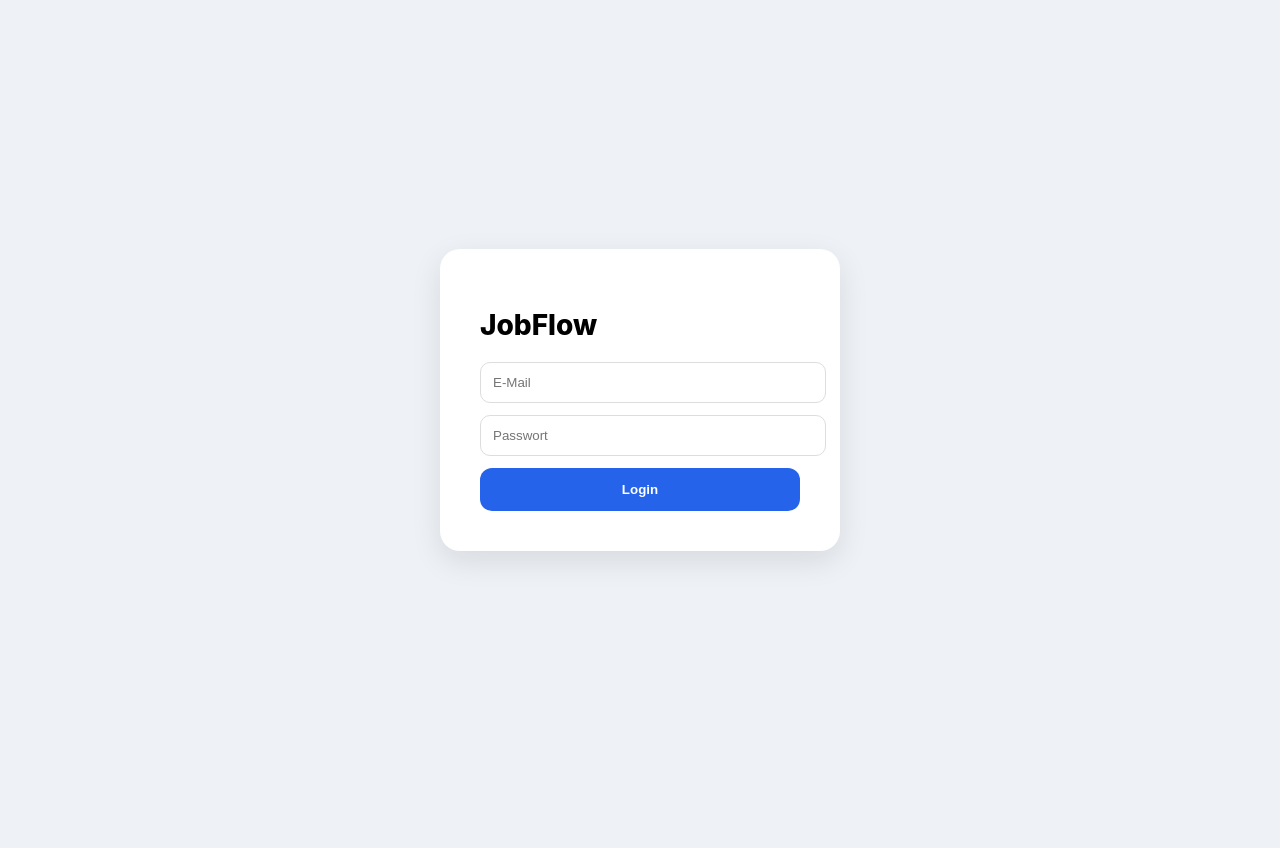
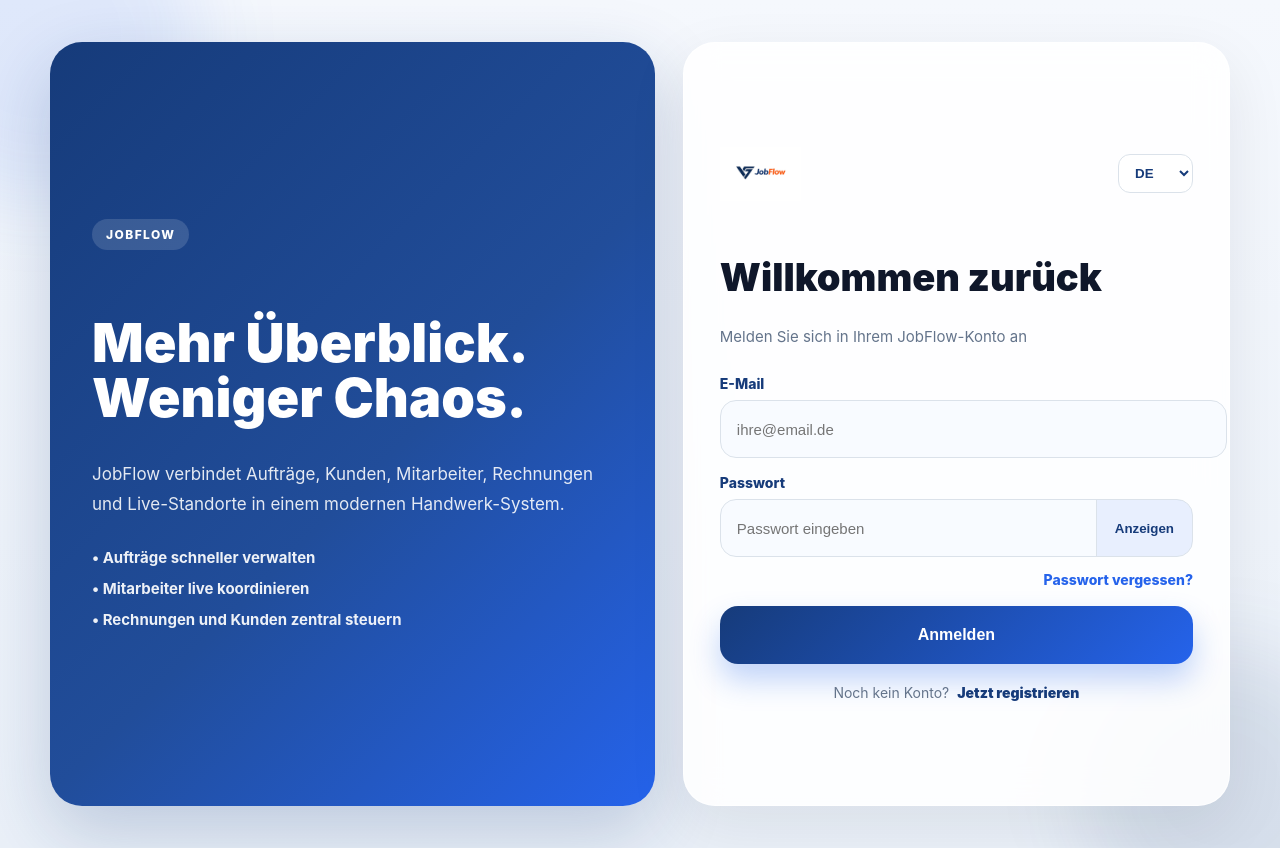
Before and after one commit to jobflow-app/jobflow-app, a Next.js app: page /login in a window 1280 px wide. Before the commit the page ends 800 px from the top, so only its background shows below. Built offline with nearby package versions, Linux system fonts and the light colour scheme; no server answers.

Commit message:
Update page.jsx

```diff
--- a/app/login/page.jsx
+++ b/app/login/page.jsx
@@ -1,6 +1,7 @@
 'use client'
 
 import { useState } from 'react'
+import Link from 'next/link'
 import { useRouter } from 'next/navigation'
 import { supabase } from '@/lib/supabase'
 
@@ -9,12 +10,20 @@
 
   const [email, setEmail] = useState('')
   const [password, setPassword] = useState('')
+  const [showPassword, setShowPassword] = useState(false)
   const [loading, setLoading] = useState(false)
   const [error, setError] = useState('')
+  const [language, setLanguage] = useState('DE')
 
   const handleLogin = async () => {
+    try {
       setLoading(true)
       setError('')
+
+      if (!email || !password) {
+        setError('Bitte E-Mail und Passwort eingeben.')
+        return
+      }
 
       const { data, error } = await supabase.auth.signInWithPassword({
         email,
@@ -23,13 +32,16 @@
 
       if (error) {
         setError(error.message)
-      setLoading(false)
         return
       }
 
-    const user = data.user
+      const user = data?.user
 
-    // 🔥 UZMI ROLE IZ DATABASE
+      if (!user) {
+        setError('Login fehlgeschlagen.')
+        return
+      }
+
       const { data: profile, error: profileError } = await supabase
         .from('profiles')
         .select('role')
@@ -37,12 +49,10 @@
         .single()
 
       if (profileError || !profile) {
-      setError('Profile not found')
-      setLoading(false)
+        setError('Profil nicht gefunden.')
         return
       }
 
-    // 🔥 REDIRECT PO ROLE
       if (profile.role === 'superadmin') {
         router.push('/superadmin/dashboard')
       } else if (profile.role === 'admin') {
@@ -50,35 +60,107 @@
       } else {
         router.push('/worker/dashboard')
       }
+    } catch (err) {
+      console.error(err)
+      setError('Etwas ist schiefgelaufen.')
+    } finally {
+      setLoading(false)
+    }
   }
 
   return (
     <main style={styles.page}>
+      <div style={styles.bgGlowOne} />
+      <div style={styles.bgGlowTwo} />
+
+      <section style={styles.shell}>
+        <div style={styles.leftPanel}>
+          <div style={styles.brandBadge}>JOBFLOW</div>
+          <h1 style={styles.heroTitle}>
+            Mehr Überblick.
+            <br />
+            Weniger Chaos.
+          </h1>
+          <p style={styles.heroText}>
+            JobFlow verbindet Aufträge, Kunden, Mitarbeiter, Rechnungen und Live-Standorte
+            in einem modernen Handwerk-System.
+          </p>
+
+          <div style={styles.featureList}>
+            <div style={styles.featureItem}>• Aufträge schneller verwalten</div>
+            <div style={styles.featureItem}>• Mitarbeiter live koordinieren</div>
+            <div style={styles.featureItem}>• Rechnungen und Kunden zentral steuern</div>
+          </div>
+        </div>
+
         <div style={styles.card}>
-        <h1 style={styles.title}>JobFlow</h1>
+          <div style={styles.cardTop}>
+            <img src="/logo.png" alt="JobFlow" style={styles.logo} />
+            <select
+              value={language}
+              onChange={(e) => setLanguage(e.target.value)}
+              style={styles.langSelect}
+            >
+              <option value="DE">DE</option>
+              <option value="EN">EN</option>
+              <option value="BHS">BHS</option>
+            </select>
+          </div>
 
+          <h2 style={styles.cardTitle}>Willkommen zurück</h2>
+          <p style={styles.cardSubtitle}>
+            Melden Sie sich in Ihrem JobFlow-Konto an
+          </p>
+
+          <div style={styles.form}>
+            <label style={styles.label}>E-Mail</label>
             <input
               type="email"
-          placeholder="E-Mail"
+              placeholder="ihre@email.de"
               value={email}
               onChange={(e) => setEmail(e.target.value)}
               style={styles.input}
             />
 
+            <label style={styles.label}>Passwort</label>
+            <div style={styles.passwordWrap}>
               <input
-          type="password"
-          placeholder="Passwort"
+                type={showPassword ? 'text' : 'password'}
+                placeholder="Passwort eingeben"
                 value={password}
                 onChange={(e) => setPassword(e.target.value)}
-          style={styles.input}
+                style={styles.passwordInput}
               />
+              <button
+                type="button"
+                onClick={() => setShowPassword(!showPassword)}
+                style={styles.showBtn}
+              >
+                {showPassword ? 'Verbergen' : 'Anzeigen'}
+              </button>
+            </div>
 
-        <button onClick={handleLogin} style={styles.button}>
-          {loading ? 'Loading...' : 'Login'}
+            <div style={styles.linksRow}>
+              <Link href="/forgot-password" style={styles.inlineLink}>
+                Passwort vergessen?
+              </Link>
+            </div>
+
+            <button onClick={handleLogin} style={styles.button} disabled={loading}>
+              {loading ? 'Bitte warten...' : 'Anmelden'}
             </button>
 
-        {error && <p style={styles.error}>{error}</p>}
+            {error ? <p style={styles.error}>{error}</p> : null}
+
+            <div style={styles.registerBox}>
+              <span style={styles.registerText}>Noch kein Konto?</span>
+              <Link href="/register" style={styles.registerLink}>
+                Jetzt registrieren
+              </Link>
             </div>
+          </div>
+        </div>
+      </section>
     </main>
   )
 }
@@ -86,42 +168,256 @@
 const styles = {
   page: {
     minHeight: '100vh',
-    background: '#eef2f7',
+    position: 'relative',
+    overflow: 'hidden',
+    background: 'linear-gradient(180deg, #f5f8fd 0%, #eaf0f8 100%)',
+    padding: '24px',
+    display: 'flex',
+    alignItems: 'center',
+    justifyContent: 'center',
+  },
+
+  bgGlowOne: {
+    position: 'absolute',
+    top: '-120px',
+    left: '-120px',
+    width: '320px',
+    height: '320px',
+    borderRadius: '999px',
+    background: 'rgba(37, 99, 235, 0.10)',
+    filter: 'blur(40px)',
+    pointerEvents: 'none',
+  },
+
+  bgGlowTwo: {
+    position: 'absolute',
+    right: '-80px',
+    bottom: '-80px',
+    width: '280px',
+    height: '280px',
+    borderRadius: '999px',
+    background: 'rgba(22, 59, 122, 0.10)',
+    filter: 'blur(40px)',
+    pointerEvents: 'none',
+  },
+
+  shell: {
+    width: '100%',
+    maxWidth: '1180px',
+    display: 'grid',
+    gridTemplateColumns: '1.05fr 0.95fr',
+    gap: '28px',
+    alignItems: 'stretch',
+    position: 'relative',
+    zIndex: 1,
+  },
+
+  leftPanel: {
+    background: 'linear-gradient(135deg, #163b7a 0%, #214d9a 55%, #2563eb 100%)',
+    borderRadius: '32px',
+    padding: '42px',
+    color: '#fff',
+    boxShadow: '0 25px 70px rgba(22, 59, 122, 0.22)',
+    display: 'flex',
+    flexDirection: 'column',
+    justifyContent: 'center',
+    minHeight: '680px',
+  },
+
+  brandBadge: {
+    display: 'inline-flex',
+    width: 'fit-content',
+    padding: '8px 14px',
+    borderRadius: '999px',
+    background: 'rgba(255,255,255,0.14)',
+    fontSize: '12px',
+    fontWeight: '800',
+    letterSpacing: '0.12em',
+    marginBottom: '20px',
+  },
+
+  heroTitle: {
+    fontSize: '54px',
+    lineHeight: 1.02,
+    fontWeight: '900',
+    marginBottom: '18px',
+  },
+
+  heroText: {
+    fontSize: '17px',
+    lineHeight: 1.75,
+    color: 'rgba(255,255,255,0.88)',
+    maxWidth: '520px',
+    marginBottom: '28px',
+  },
+
+  featureList: {
+    display: 'grid',
+    gap: '12px',
+  },
+
+  featureItem: {
+    fontSize: '15px',
+    color: 'rgba(255,255,255,0.92)',
+    fontWeight: '700',
+  },
+
+  card: {
+    background: 'rgba(255,255,255,0.88)',
+    backdropFilter: 'blur(16px)',
+    border: '1px solid rgba(255,255,255,0.75)',
+    borderRadius: '32px',
+    padding: '36px',
+    boxShadow: '0 20px 60px rgba(15, 23, 42, 0.08)',
+    minHeight: '680px',
+    display: 'flex',
+    flexDirection: 'column',
+    justifyContent: 'center',
+  },
+
+  cardTop: {
+    display: 'flex',
+    justifyContent: 'space-between',
+    alignItems: 'center',
+    gap: '14px',
+    marginBottom: '22px',
+  },
+
+  logo: {
+    height: '54px',
+    objectFit: 'contain',
+  },
+
+  langSelect: {
+    border: '1px solid #dbe2ea',
+    borderRadius: '12px',
+    padding: '10px 12px',
+    background: '#fff',
+    fontWeight: '800',
+    color: '#163b7a',
+    outline: 'none',
+  },
+
+  cardTitle: {
+    fontSize: '38px',
+    fontWeight: '900',
+    color: '#0f172a',
+    marginBottom: '10px',
+  },
+
+  cardSubtitle: {
+    fontSize: '15px',
+    color: '#64748b',
+    marginBottom: '26px',
+    lineHeight: 1.6,
+  },
+
+  form: {
+    width: '100%',
+  },
+
+  label: {
+    display: 'block',
+    fontSize: '14px',
+    fontWeight: '800',
+    color: '#163b7a',
+    marginBottom: '8px',
+  },
+
+  input: {
+    width: '100%',
+    height: '56px',
+    borderRadius: '16px',
+    border: '1px solid #dbe2ea',
+    background: '#f8fbff',
+    padding: '0 16px',
+    fontSize: '15px',
+    marginBottom: '16px',
+    outline: 'none',
+  },
+
+  passwordWrap: {
+    display: 'grid',
+    gridTemplateColumns: '1fr auto',
+    alignItems: 'center',
+    borderRadius: '16px',
+    border: '1px solid #dbe2ea',
+    background: '#f8fbff',
+    marginBottom: '14px',
+    overflow: 'hidden',
+  },
+
+  passwordInput: {
+    height: '56px',
+    border: 'none',
+    background: 'transparent',
+    padding: '0 16px',
+    fontSize: '15px',
+    outline: 'none',
+  },
+
+  showBtn: {
+    height: '56px',
+    padding: '0 18px',
+    border: 'none',
+    borderLeft: '1px solid #dbe2ea',
+    background: 'rgba(37, 99, 235, 0.08)',
+    color: '#163b7a',
+    fontWeight: '800',
+    cursor: 'pointer',
+  },
+
+  linksRow: {
+    display: 'flex',
+    justifyContent: 'flex-end',
+    marginBottom: '18px',
+  },
+
+  inlineLink: {
+    color: '#2563eb',
+    textDecoration: 'none',
+    fontWeight: '800',
+    fontSize: '14px',
+  },
+
+  button: {
+    width: '100%',
+    height: '58px',
+    border: 'none',
+    borderRadius: '18px',
+    background: 'linear-gradient(135deg, #163b7a 0%, #2563eb 100%)',
+    color: '#fff',
+    fontSize: '16px',
+    fontWeight: '900',
+    cursor: 'pointer',
+    boxShadow: '0 16px 30px rgba(37, 99, 235, 0.28)',
+  },
+
+  error: {
+    marginTop: '14px',
+    color: '#b91c1c',
+    fontWeight: '700',
+    fontSize: '14px',
+  },
+
+  registerBox: {
     display: 'flex',
     justifyContent: 'center',
     alignItems: 'center',
+    gap: '8px',
+    flexWrap: 'wrap',
+    marginTop: '20px',
   },
-  card: {
-    background: '#fff',
-    padding: '40px',
-    borderRadius: '20px',
-    width: '320px',
-    boxShadow: '0 10px 30px rgba(0,0,0,0.1)',
+
+  registerText: {
+    color: '#64748b',
+    fontSize: '14px',
   },
-  title: {
-    fontSize: '28px',
-    fontWeight: '800',
-    marginBottom: '20px',
-  },
-  input: {
-    width: '100%',
-    marginBottom: '12px',
-    padding: '12px',
-    borderRadius: '10px',
-    border: '1px solid #ddd',
-  },
-  button: {
-    width: '100%',
-    padding: '14px',
-    borderRadius: '12px',
-    border: 'none',
-    background: '#2563eb',
-    color: '#fff',
-    fontWeight: '700',
-    cursor: 'pointer',
-  },
-  error: {
-    color: 'red',
-    marginTop: '10px',
+
+  registerLink: {
+    color: '#163b7a',
+    textDecoration: 'none',
+    fontWeight: '900',
+    fontSize: '14px',
   },
 }
```
Lines whose indentation alone changed are shown as unchanged.
